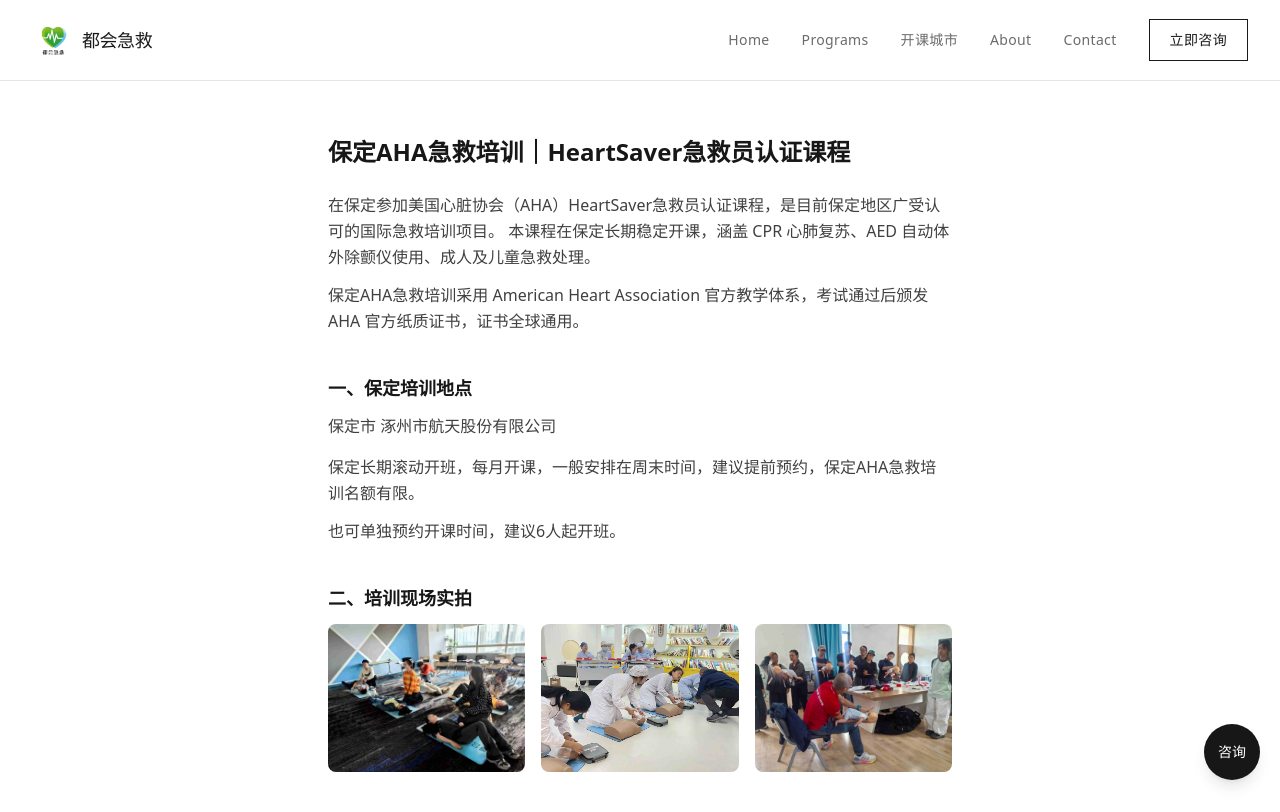
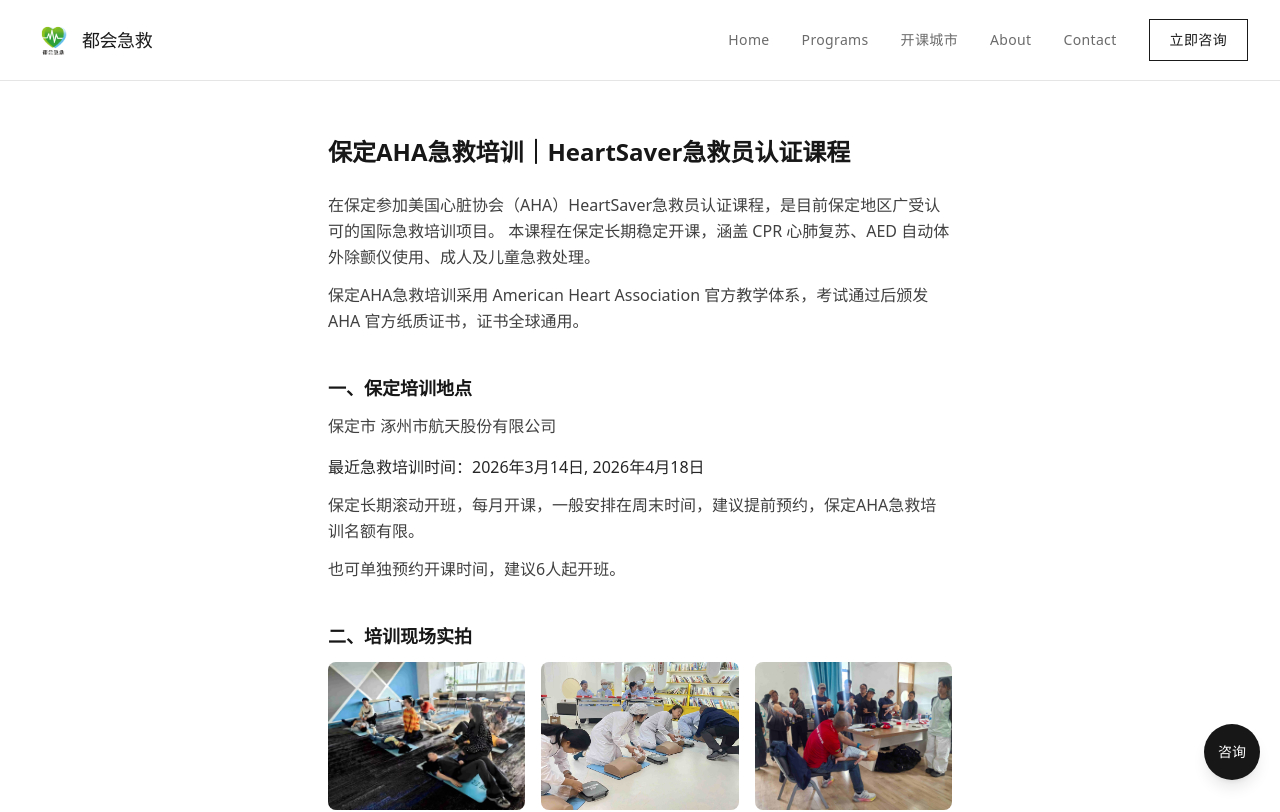
Before and after one commit to chesshhw/yidaolife, a Next.js app: page /city/baoding in a window 1280 px wide. Shown: the top 812 px of the page. Built offline with nearby package versions, Linux system fonts and the light colour scheme.

Commit message:
group cities by region on /cities

```diff
--- a/src/app/city/[slug]/page.tsx
+++ b/src/app/city/[slug]/page.tsx
@@ -53,7 +53,7 @@
     );
   }
 
-  const { name, locations } = data;
+  const { name, locations, scheduleDates } = data;
   const twicePerMonth = isTwicePerMonth(name);
   const scheduleLine = twicePerMonth
     ? `${name}长期滚动开班，每月开课2次，一般安排在周末时间，建议提前预约，${name}AHA急救培训名额有限。`
@@ -97,6 +97,11 @@
             </>
           ) : (
             <address className="text-neutral-700 not-italic mb-4">{displayLocations[0]}</address>
+          )}
+          {scheduleDates && (
+            <p className={`${P_SHORT} font-medium text-neutral-800`}>
+              最近急救培训时间：{scheduleDates}
+            </p>
           )}
           <p className={P_SHORT}>{scheduleLine}</p>
           <p className={P_CLASS}>也可单独预约开课时间，建议6人起开班。</p>
--- a/src/data/cities.ts
+++ b/src/data/cities.ts
@@ -3,6 +3,7 @@
  */
 
 import { RAW_DATA } from "./cities.raw";
+import { CITY_SCHEDULE_DATES } from "./city-dates";
 
 /** 清洗展示用地址：删括号内容、日期、暂定/待定、多余标点、合并空格。页面不得出现日期。 */
 export function sanitizeLocation(text: string): string {
@@ -25,6 +26,8 @@
   locations: string[];
   isCore: boolean;
   region: string;
+  /** 最近急救培训时间（用于城市页展示） */
+  scheduleDates?: string;
 };
 
 /** 核心城市：北京、天津、上海、广州、深圳、重庆 */
@@ -432,6 +435,7 @@
       locations: locs,
       isCore: CORE_NAMES.has(cityName),
       region: getRegion(cityName),
+      scheduleDates: CITY_SCHEDULE_DATES[cityName],
     });
   }
   return cities;
--- /dev/null
+++ b/src/data/city-dates.ts
@@ -0,0 +1,85 @@
+/**
+ * 各城市最近急救培训时间（用于城市页展示）
+ * key：城市全称（与 RAW_DATA / cities 一致）
+ */
+export const CITY_SCHEDULE_DATES: Record<string, string> = {
+  "北京市": "2026年3月14日, 2026年3月28日, 2026年4月12日, 2026年4月25日",
+  "上海市": "2026年3月8日, 2026年3月21日, 2026年3月28日",
+  "天津市": "2026年3月15日, 2026年4月12日, 2026年5月17日, 2026年6月14日, 2026年7月12日, 2026年8月16日",
+  "西安市": "2026年3月14日, 2026年4月18日",
+  "广州市": "2026年3月22日",
+  "深圳市": "2026年3月8日, 2026年3月15日, 2026年3月22日",
+  "杭州市": "2026年3月14日, 2026年4月18日",
+  "成都市": "2026年3月14日, 2026年4月18日",
+  "武汉市": "2026年3月14日, 2026年4月18日",
+  "哈尔滨市": "2026年3月14日, 2026年4月18日",
+  "长沙市": "2026年3月14日, 2026年4月18日",
+  "济南市": "2026年3月14日, 2026年4月18日",
+  "南京市": "2026年3月14日, 2026年4月18日",
+  "苏州市": "2026年3月14日, 2026年4月18日",
+  "沈阳市": "2026年3月14日, 2026年4月18日",
+  "包头市": "2026年3月14日, 2026年4月18日",
+  "大连市": "2026年3月14日, 2026年4月18日",
+  "青岛市": "2026年3月14日, 2026年4月18日",
+  "呼和浩特市": "2026年3月14日, 2026年4月18日",
+  "邢台市": "2026年3月14日, 2026年4月18日",
+  "长春市": "2026年3月14日, 2026年4月18日",
+  "德州市": "2026年3月14日, 2026年4月18日",
+  "东营市": "2026年3月14日, 2026年4月18日",
+  "滨州市": "2026年3月14日, 2026年4月18日",
+  "聊城市": "2026年3月14日, 2026年4月18日",
+  "烟台市": "2026年3月14日, 2026年4月18日",
+  "石家庄市": "2026年3月14日, 2026年4月18日",
+  "张家口市": "2026年3月14日, 2026年4月18日",
+  "威海市": "2026年3月14日, 2026年4月18日",
+  "兰州市": "2026年3月14日, 2026年4月18日",
+  "秦皇岛市": "2026年3月14日, 2026年4月18日",
+  "赤峰市": "2026年3月14日, 2026年4月18日",
+  "廊坊市": "2026年3月14日, 2026年4月18日",
+  "西宁市": "2026年3月14日, 2026年4月18日",
+  "克拉玛依市": "2026年3月14日, 2026年4月18日",
+  "乌鲁木齐市": "2026年3月14日, 2026年4月18日",
+  "银川市": "2026年3月14日, 2026年4月18日",
+  "无锡市": "2026年3月14日, 2026年4月18日",
+  "太原市": "2026年3月14日, 2026年4月18日",
+  "许昌市": "2026年3月14日, 2026年4月18日",
+  "大同市": "2026年3月14日, 2026年4月18日",
+  "合肥市": "2026年3月14日, 2026年4月18日",
+  "重庆市": "2026年3月14日, 2026年4月18日",
+  "宁波市": "2026年3月14日, 2026年4月18日",
+  "连云港市": "2026年3月14日, 2026年4月18日",
+  "盐城市": "2026年3月14日, 2026年4月18日",
+  "泰州市": "2026年3月14日, 2026年4月18日",
+  "常熟市": "2026年3月14日, 2026年4月18日",
+  "宁德市": "2026年3月14日, 2026年4月18日",
+  "福州市": "2026年3月14日, 2026年4月18日",
+  "贵阳市": "2026年3月14日, 2026年4月18日",
+  "洛阳市": "2026年3月14日, 2026年4月18日",
+  "南宁市": "2026年3月14日, 2026年4月18日",
+  "厦门市": "满6人开课",
+  "珠海市": "2026年3月14日, 2026年4月18日",
+  "东莞市": "满6人开课",
+  "郑州市": "2026年3月14日, 2026年4月18日",
+  "长治市": "2026年3月14日, 2026年4月18日",
+  "大理白族自治州": "2026年3月14日, 2026年4月18日",
+  "昆明市": "2026年3月14日, 2026年4月18日",
+  "桂林市": "2026年3月14日, 2026年4月18日",
+  "三亚市": "2026年3月14日, 2026年4月18日",
+  "汕头市": "2026年3月14日, 2026年4月18日",
+  "中山市": "2026年3月14日, 2026年4月18日",
+  "河源市": "2026年3月14日, 2026年4月18日",
+  "忻州市": "2026年3月14日, 2026年4月18日",
+  "锦州市": "2026年3月14日, 2026年4月18日",
+  "日照市": "2026年3月14日, 2026年4月18日",
+  "南昌市": "2026年3月14日, 2026年4月18日",
+  "眉山市": "2026年3月14日, 2026年4月18日",
+  "铜仁市": "2026年3月14日, 2026年4月18日",
+  "张掖市": "2026年3月14日, 2026年4月18日",
+  "舟山市": "2026年3月14日, 2026年4月18日",
+  "海口市": "2026年3月14日, 2026年4月18日",
+  "常州市": "2026年3月14日, 2026年4月18日",
+  "六安市": "2026年3月14日, 2026年4月18日",
+  "呼伦贝尔市": "2026年3月14日, 2026年4月18日",
+  "涿州市": "2026年3月14日, 2026年4月18日",
+  "保定市": "2026年3月14日, 2026年4月18日",
+};
```
